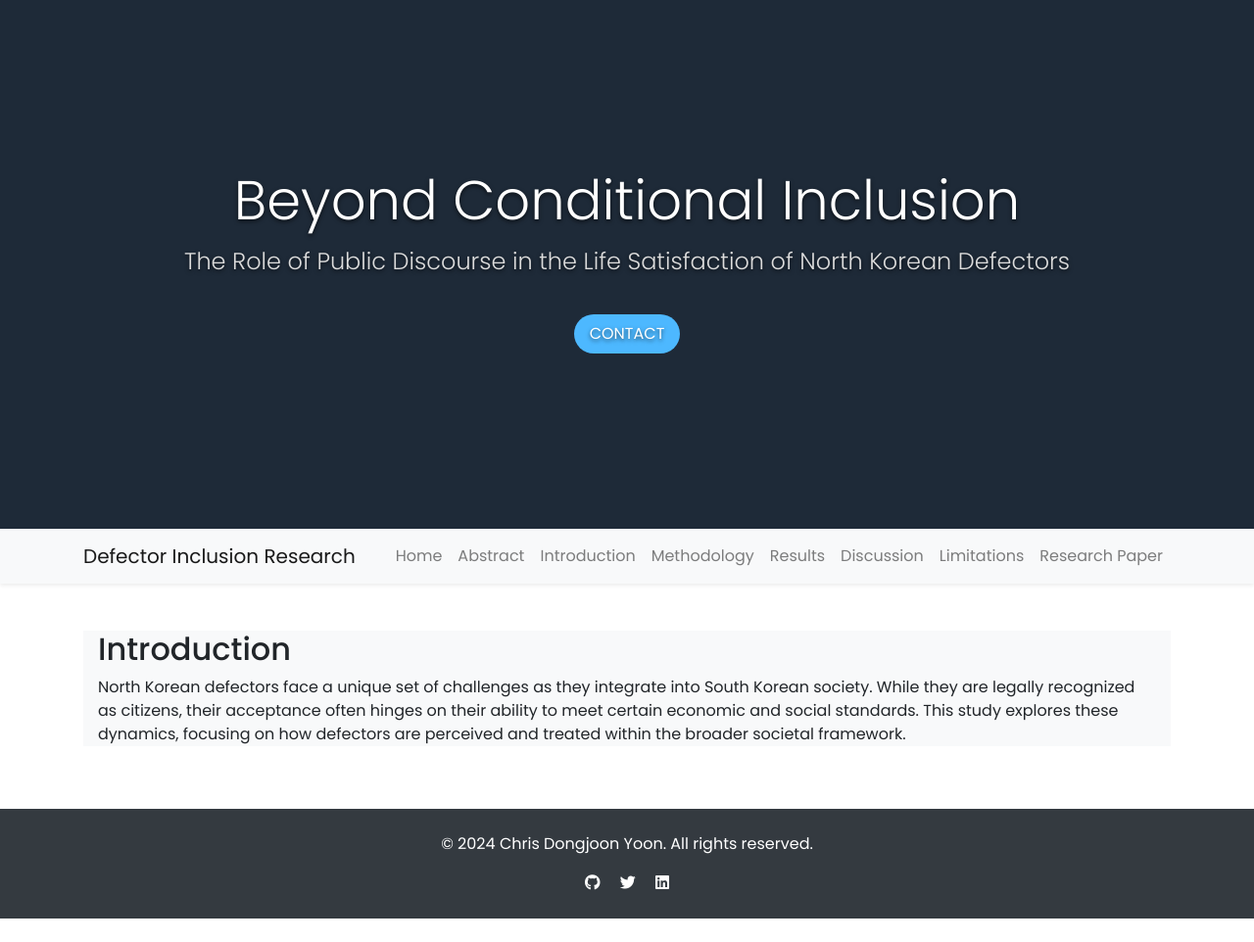
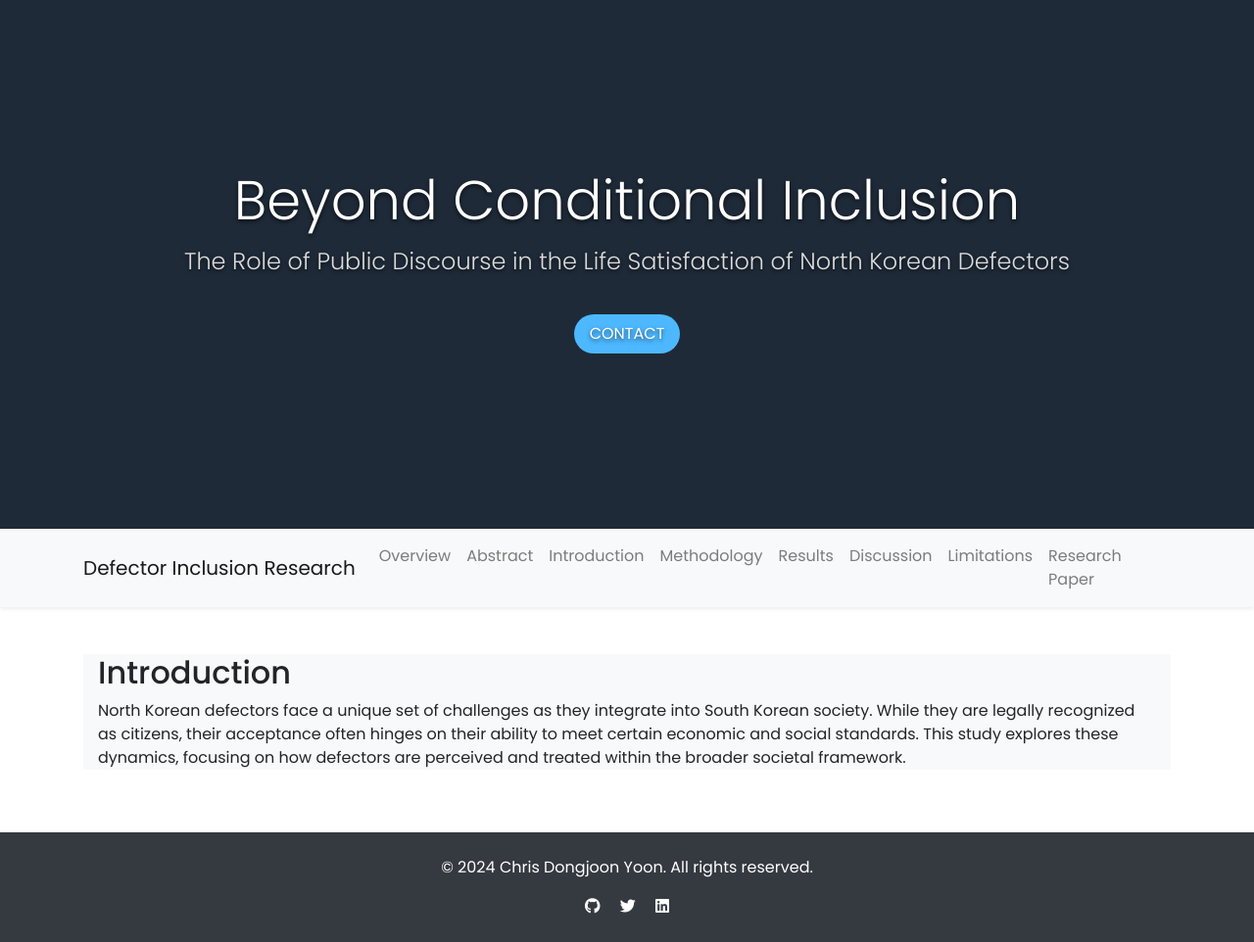
Before and after one commit to chrispyoon/consulting, a Jekyll site: the page built from introduction.md, in a window 1280 px wide. Shown: the whole page at 98% size. Built offline with Jekyll 4.4.1, drawn with Linux system fonts in a browser that asks for light colours; nearby versions of some CDN libraries; before the commit the page ends 938 px from its top, so only the background shows below that.

Commit message:
Update default.html

```diff
--- a/_layouts/default.html
+++ b/_layouts/default.html
@@ -20,7 +20,7 @@
       </button>
       <div class="collapse navbar-collapse" id="navbarNav">
         <ul class="navbar-nav ml-auto">
-          <li class="nav-item"><a class="nav-link" href="{{ "/" | relative_url }}">Home</a></li>
+          <li class="nav-item"><a class="nav-link" href="{{ "/" | relative_url }}">Overview</a></li>
           <li class="nav-item"><a class="nav-link" href="{{ "/abstract" | relative_url }}">Abstract</a></li>
           <li class="nav-item"><a class="nav-link" href="{{ "/introduction" | relative_url }}">Introduction</a></li>
           <li class="nav-item"><a class="nav-link" href="{{ "/methodology" | relative_url }}">Methodology</a></li>
```
